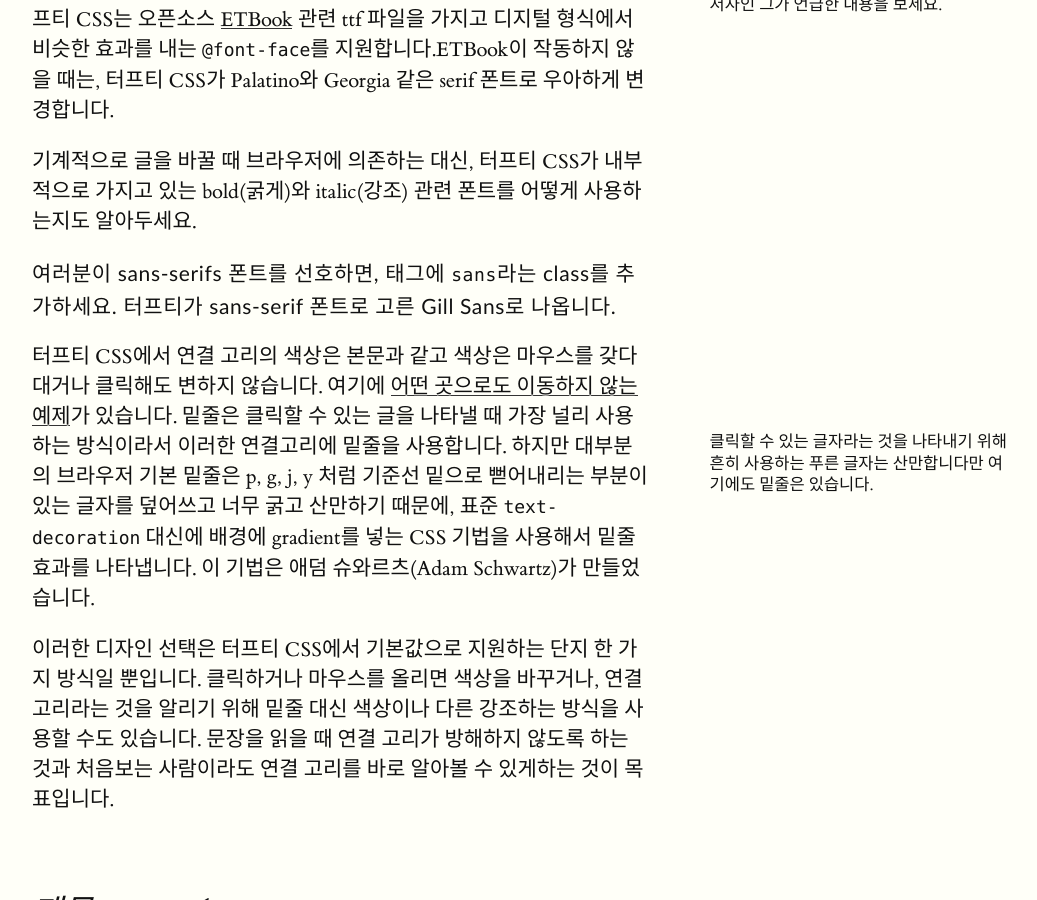
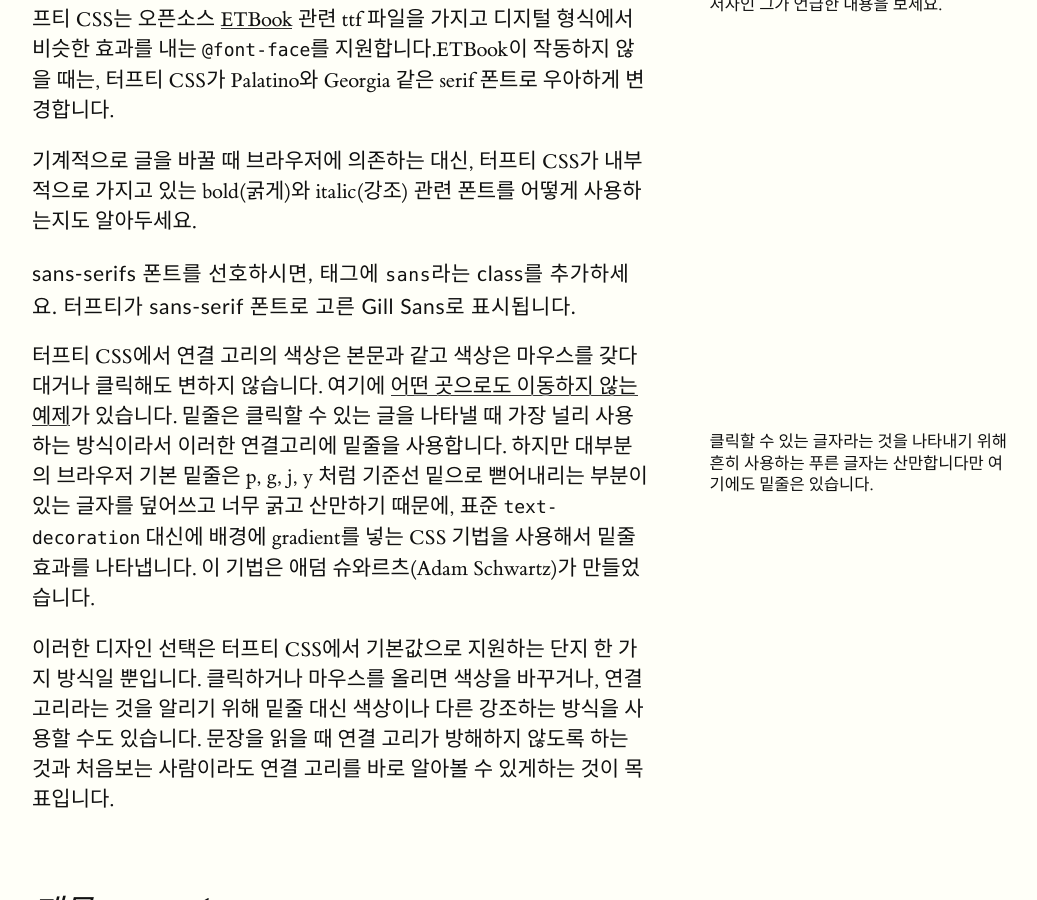
Before and after one commit to danielykim/danielykim.github.io, a Jekyll site: the page built from _posts/2016-11-21-Tufte-CSS-Korean.html, in a window 1280 px wide and 900 px high, scrolled down 2919 px. Shown: the whole window, without its empty margins (128-1165 px from the left). Built offline with Jekyll 4.4.1, drawn with Linux system fonts in a browser that asks for light colours; comment, search, counter and statistics services are not loaded.

Commit message:
_sass/_settings.scss

```diff
--- a/_posts/2016-11-21-Tufte-CSS-Korean.html
+++ b/_posts/2016-11-21-Tufte-CSS-Korean.html
@@ -68,7 +68,7 @@ Georgia 같은 serif 폰트로 우아하게 변경합니다.
   <p>기계적으로 글을 바꿀 때 브라우저에 의존하는 대신, 터프티 CSS가 내부적으로
 가지고 있는 bold(굵게)와 italic(강조) 관련 폰트를 어떻게 사용하는지도
 알아두세요.</p>
-  <p class="sans">여러분이 sans-serifs 폰트를 선호하면, 태그에 <code>sans</code>라는 class를 추가하세요. 터프티가 sans-serif 폰트로 고른 Gill Sans로 나옵니다.</p>
+  <p class="sans">sans-serifs 폰트를 선호하시면, 태그에 <code>sans</code>라는 class를 추가하세요. 터프티가 sans-serif 폰트로 고른 Gill Sans로 표시됩니다.</p>
   <p>터프티 CSS에서 연결 고리의 색상은 본문과 같고 색상은 마우스를 갖다대거나 클릭해도
 변하지 않습니다. 여기에 <a href="#">어떤 곳으로도 이동하지 않는 예제</a>가 있습니다. 밑줄은 클릭할 수 있는 글을 나타낼 때 가장 널리 사용하는 방식이라서 이러한 연결고리에 밑줄을
 사용합니다. <label for="mn-blue-links" class="margin-toggle">&#8853;</label><input type="checkbox" id="mn-blue-links" class="margin-toggle"/><span class="marginnote">클릭할 수 있는 글자라는 것을 나타내기 위해 흔히 사용하는 푸른 글자는 산만합니다만 여기에도 밑줄은 있습니다.</span> 하지만 대부분의 브라우저 기본 밑줄은 p, g, j, y 처럼 기준선
```
